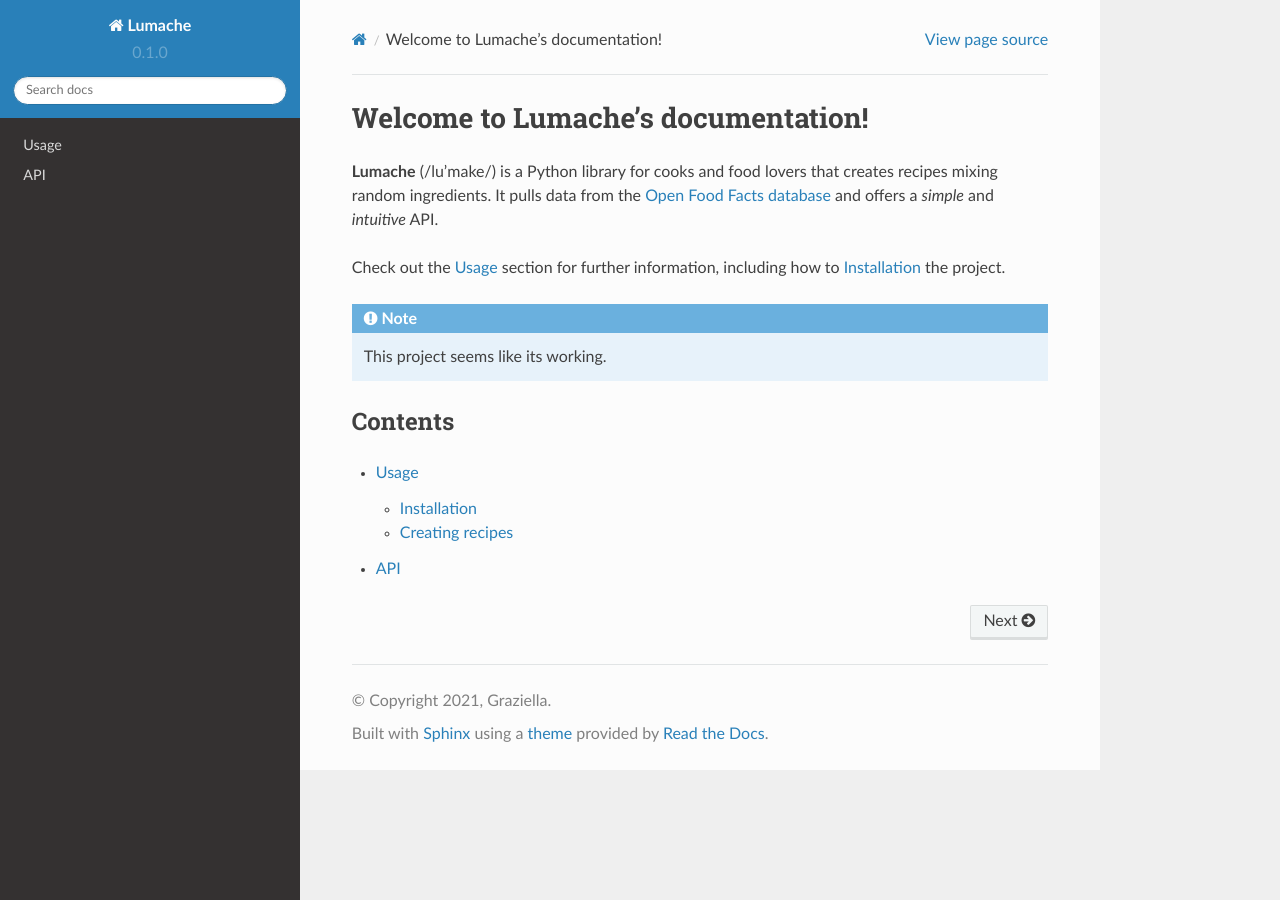
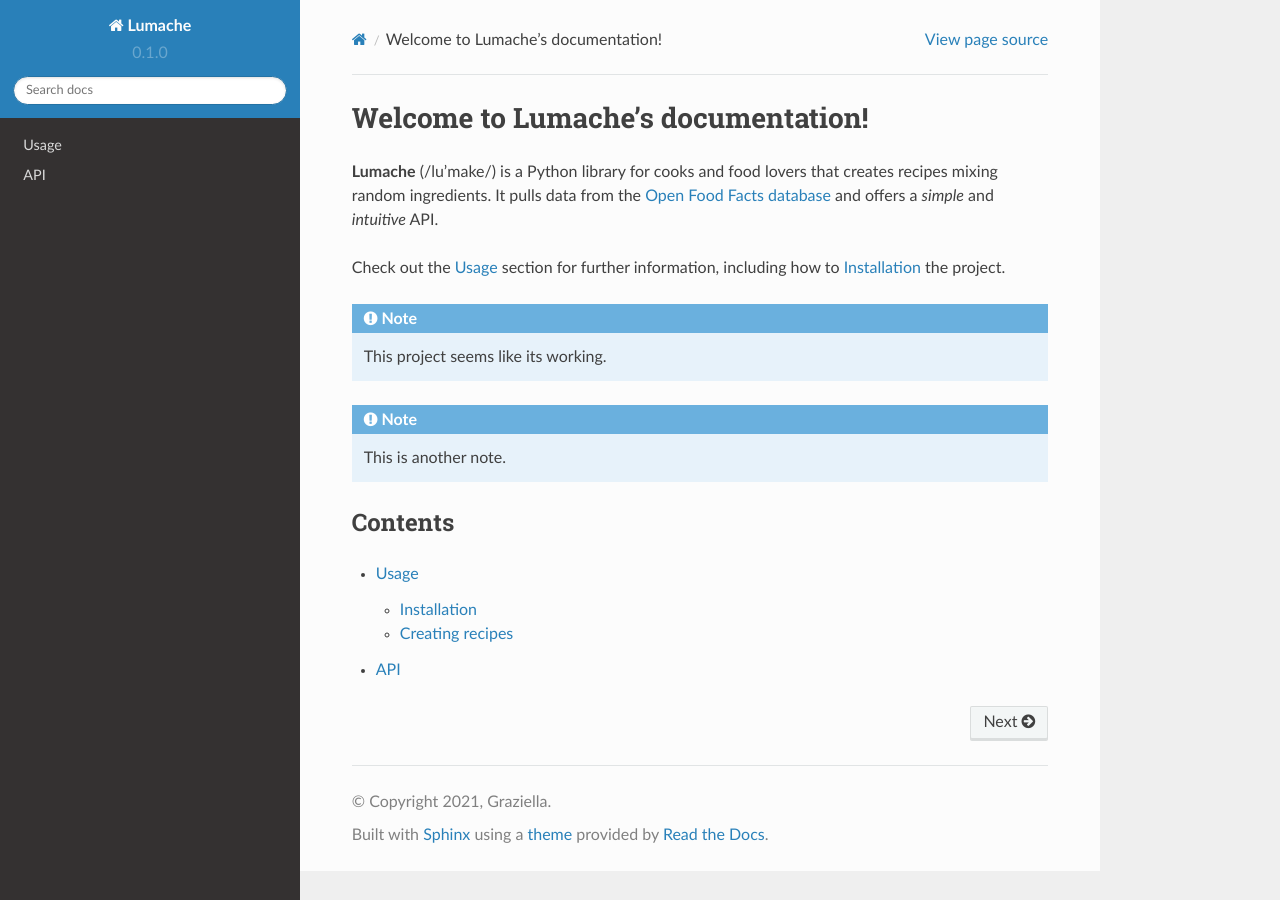
Before and after one commit to sylviaBajra/FirstProject, a Sphinx documentation site: the page built from docs/source/index.rst, in a window 1280 px wide. Built offline with Sphinx 7.4.7 and the Read the Docs theme 2.0.0, drawn with Linux system fonts in a browser that asks for light colours.

Commit message:
Update index.rst

```diff
--- a/docs/source/index.rst
+++ b/docs/source/index.rst
@@ -13,6 +13,10 @@ how to :ref:`installation` the project.
 
    This project seems like its working.
 
+.. note::
+
+   This is another note.
+
 Contents
 --------
 
```
